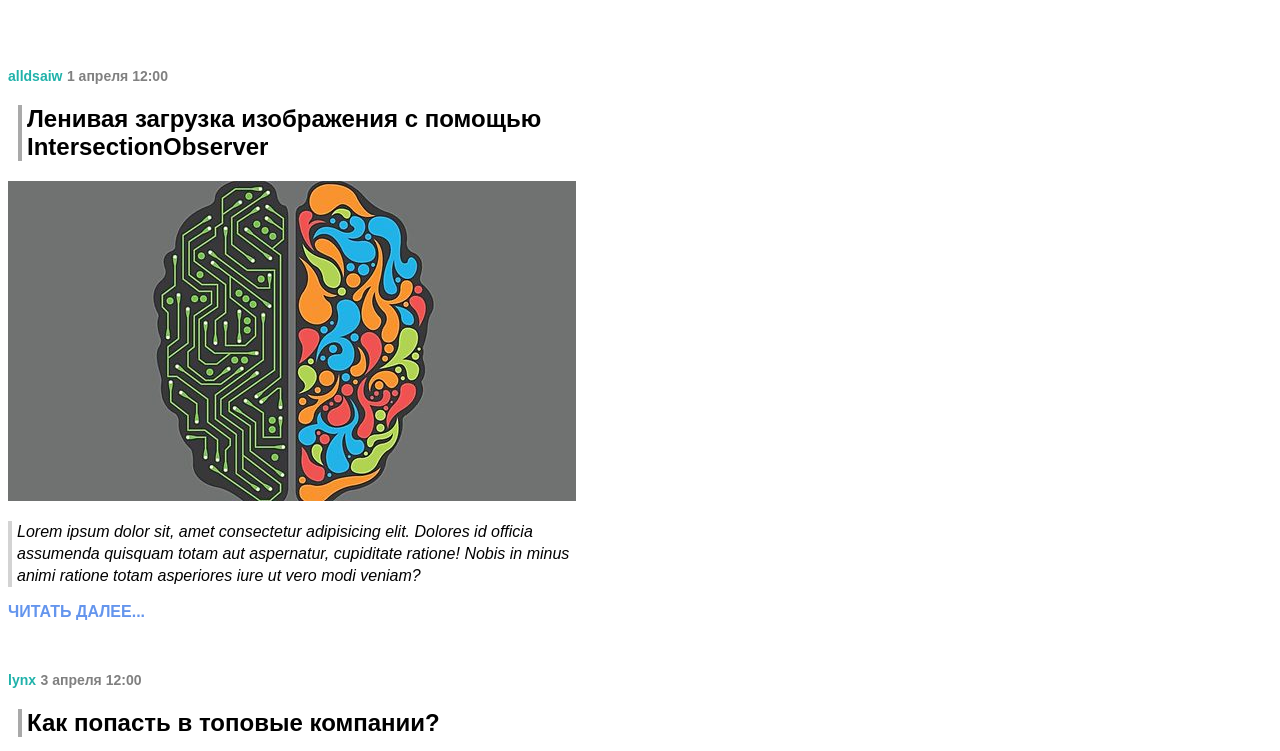
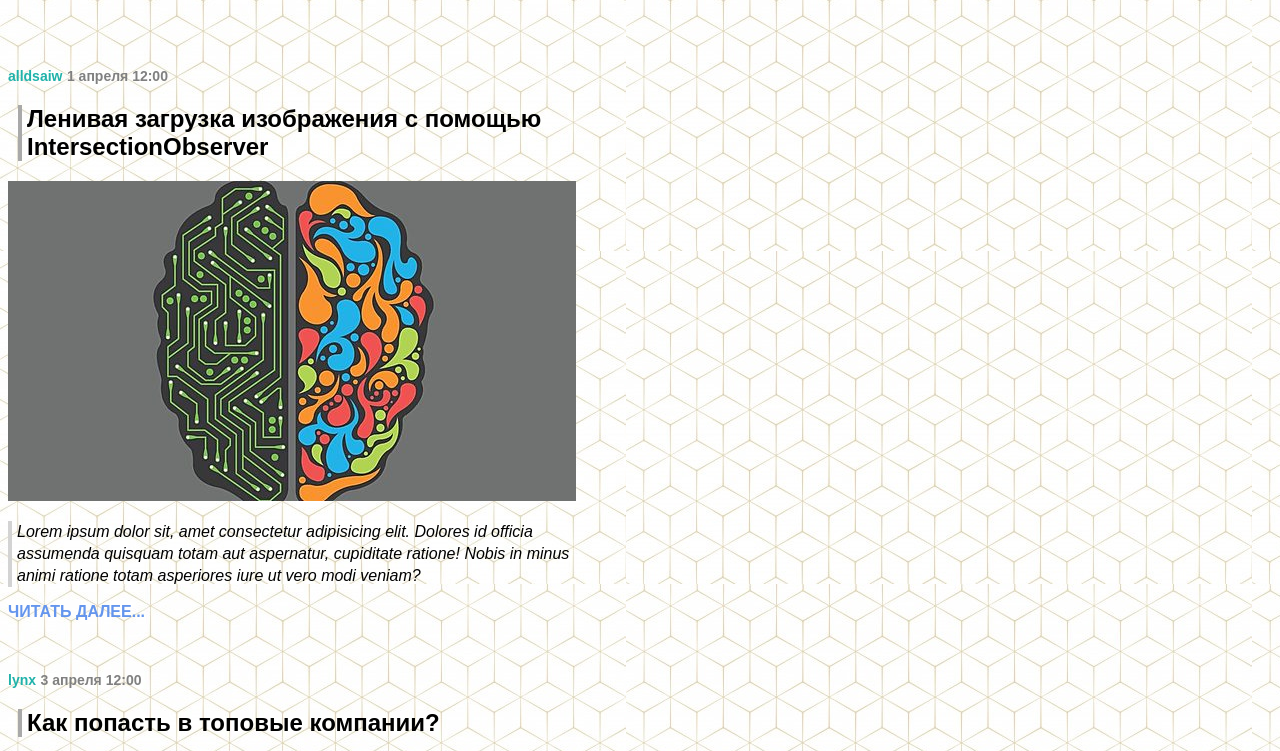
Before and after one commit to alldsaiw/news-example, a plain HTML site: page index.html in a window 1280 px wide. Shown: the part 82-833 px from the top of the page. Drawn offline with Linux system fonts and the light colour scheme.

Commit message:
Update style.css

```diff
--- a/css/style.css
+++ b/css/style.css
@@ -1,5 +1,7 @@
 body {
     font-family: Arial, Helvetica, sans-serif;
+    background-image: url(https://raw.githubusercontent.com/alldsaiw/news-example/main/img/bg-pattern.jpg);
+    background-repeat: repeat;
 }
 
 a {
```
